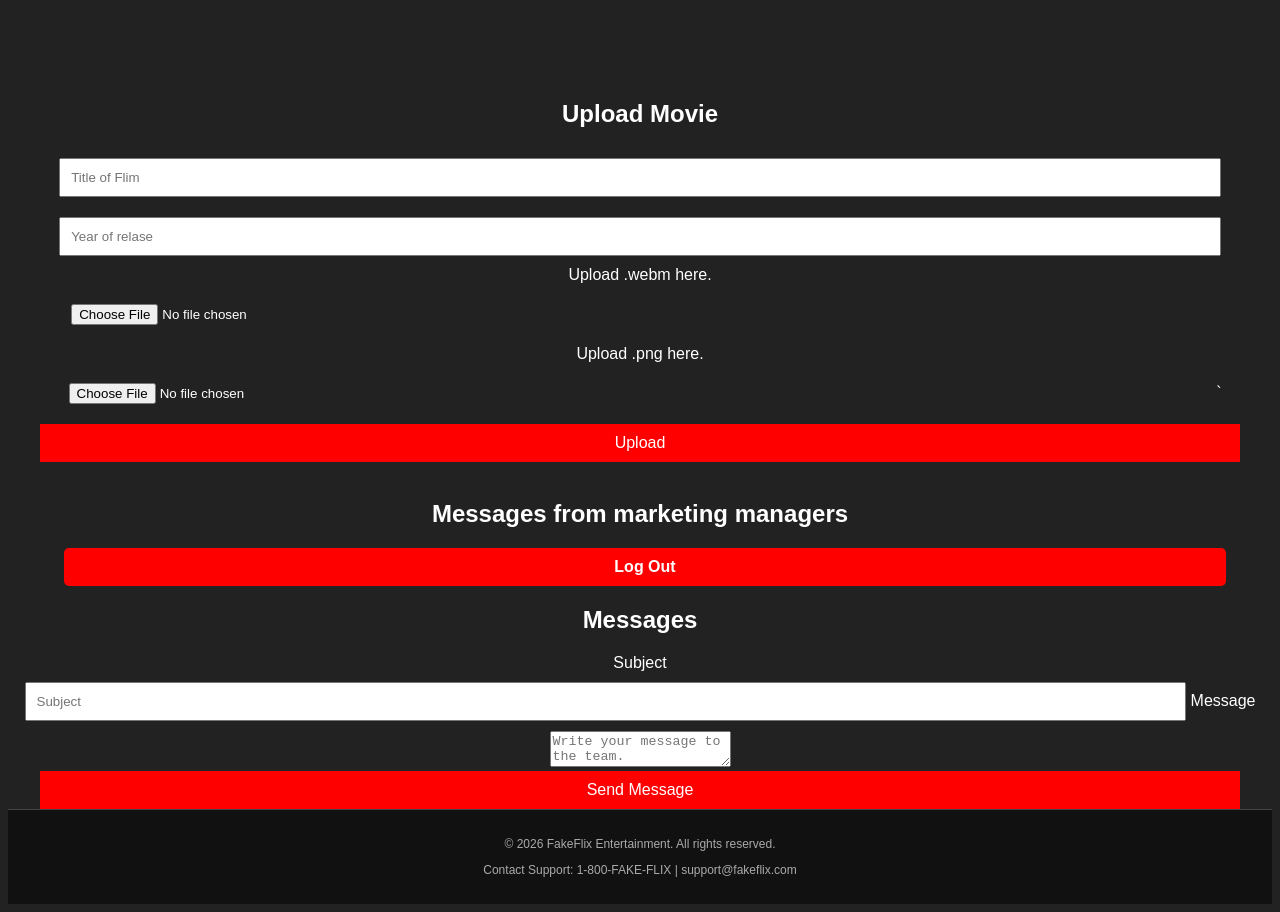
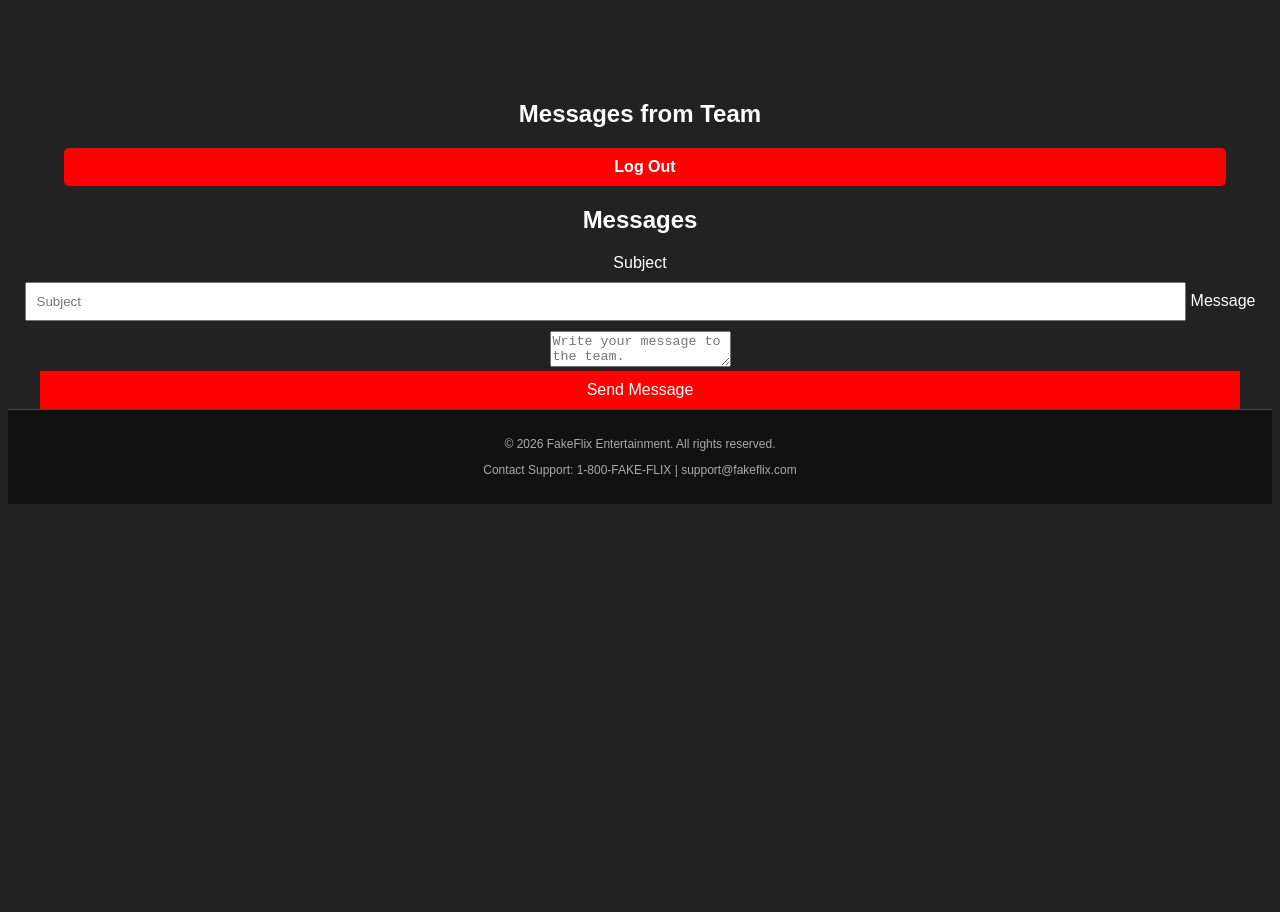
Before and after one commit to Bryce-W-Frazier/cs-F372-project, a website: page src/marketing-portal.html in a window 1280 px wide. After the commit the page ends 800 px from the top, so only its background shows below. Drawn offline with Linux system fonts and the light colour scheme; no server answers.

Commit message:
fix: changed header

```diff
--- a/src/marketing-portal.html
+++ b/src/marketing-portal.html
@@ -11,30 +11,7 @@
     <table id="thumbnail_table" name="thumbnail_table">
     </table>-->
 
-    <h2>Upload Movie</h2>
-    <form action="/addContent" method="post" id="addContent" name="addContent"
-    enctype="multipart/form-data">
-	<input type="text" name="title" id="title" placeholder="Title of Flim"
-		required>
-	<input type="number" name="year" id="year" placeholder="Year of relase"
-		required>
-
-	<br>
-	<label for="video">Upload .webm here.</label>
-	<input type="file" name="video" id="video" accept="video/webm"
-		required>
-
-	<br>
-	<label for="thumbnail">Upload .png here.</label>
-	<input type="file" name="thumbnail" id="thumbnail" accept="image/png"
-		required>`
-
-	<br>
-	<button type="submit">Upload</button>
-    </form>
-    <br>
-
-    <h2>Messages from marketing managers</h2>
+    <h2>Messages from Team</h2>
     <div id="messages_box" name="messages_box">
     </div>
 
```
